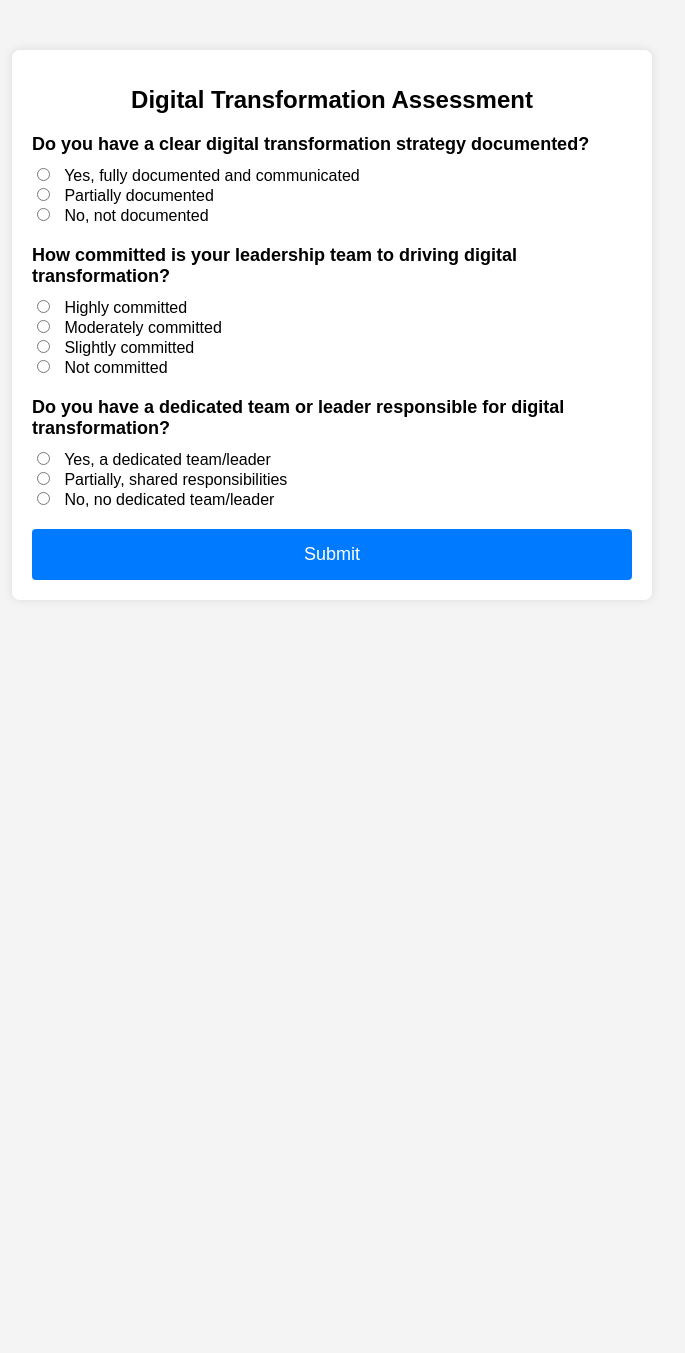
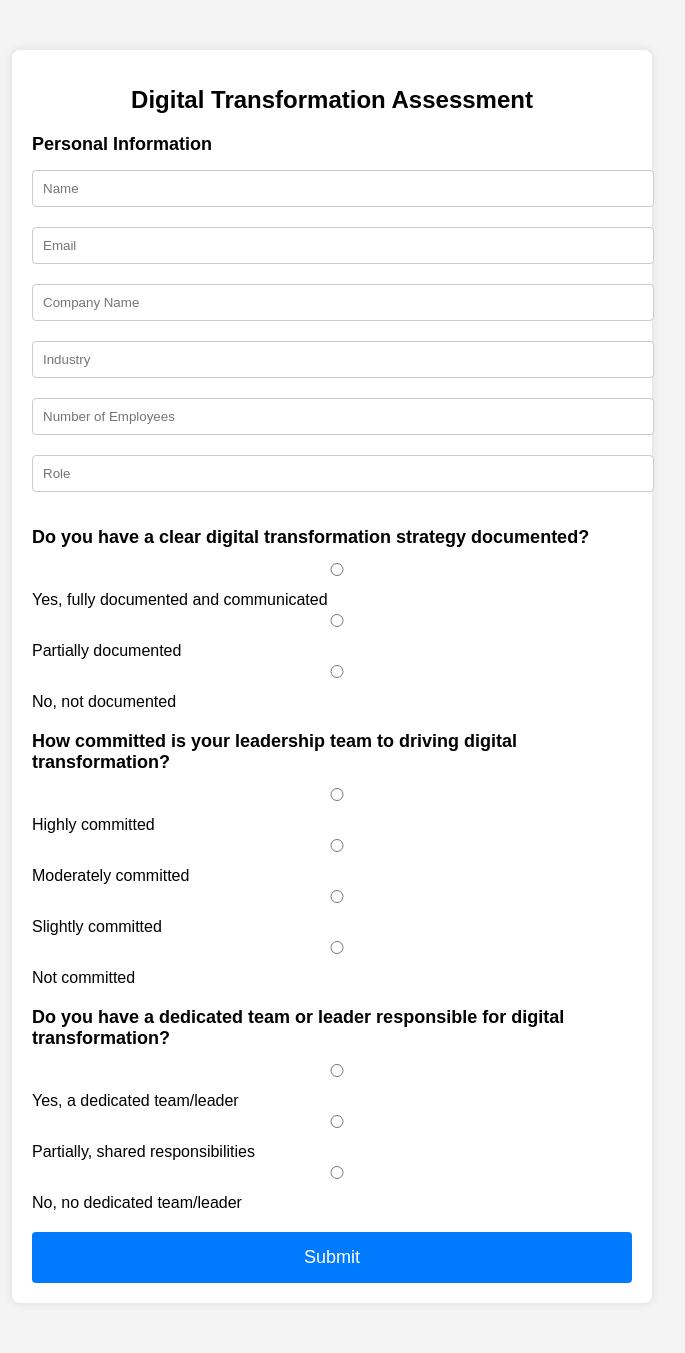
Before and after one commit to cacaprog/mkt_diagnostic, a Flask app: page / in a window 1280 px wide. Shown: the whole page, without its empty margins (308-993 px from the left). Before the commit the page ends 580 px from the top, so only its background shows below. Run offline with Flask 3, Linux system fonts and the light colour scheme.

Commit message:
Add user information collection and store in Google Sheets

```diff
--- a/app.py
+++ b/app.py
@@ -1,10 +1,15 @@
 import os
 from flask import Flask, render_template, request
+from datetime import datetime
+import gspread
+from oauth2client.service_account import ServiceAccountCredentials
+
 
 app = Flask(__name__)
 
 # Add enumerate to the Jinja2 environment globals
 app.jinja_env.globals.update(enumerate=enumerate)
+
 
 questions = [
     {
@@ -47,15 +52,23 @@ recommendations = [
 ]
 
 
-def save_assessment(score, recommendation):
-    with open('assessments.txt', 'a') as file:
-        timestamp = datetime.now().strftime('%Y-%m-%d %H:%M:%S')
-        file.write(f'{timestamp}, Score: {score}, Recommendation: {recommendation}\n')
+# Google Sheets setup
+scope = ["https://spreadsheets.google.com/feeds", "https://www.googleapis.com/auth/drive"]
+creds = ServiceAccountCredentials.from_json_keyfile_name("path/to/credentials.json", scope)
+client = gspread.authorize(creds)
+
+
+# Open the Google Sheet by name
+sheet = client.open("Your Google Sheet Name").sheet1
+
+def save_to_google_sheets(data):
+    sheet.append_row(data)
 
 
 @app.route('/')
 def index():
     return render_template('index.html', questions=questions)
+
 
 @app.route('/submit', methods=['POST'])
 def submit():
@@ -65,8 +78,8 @@ def submit():
         score += int(answer)
 
     # Initialize recommendation and follow_up with default values
+    follow_up = "No follow-up actions available."
     recommendation = "No recommendation found."
-    follow_up = "No follow-up actions available."
 
     for rec in recommendations:
         if rec['min_score'] <= score <= rec['max_score']:
@@ -74,7 +87,22 @@ def submit():
             follow_up = rec['follow_up']
             break
 
-    return render_template('result.html', score=score, recommendation=recommendation, follow_up=follow_up)
+    # Collect additional information
+    name = request.form.get('name')
+    email = request.form.get('email')
+    company_name = request.form.get('company_name')
+    industry = request.form.get('industry')
+    employees = request.form.get('employees')
+    role = request.form.get('role')
+    timestamp = datetime.now().strftime('%Y-%m-%d %H:%M:%S')
+
+    # Save the assessment information to Google Sheets
+    data = [timestamp, name, email, company_name, industry, employees, role, score, recommendation, follow_up]
+    save_to_google_sheets(data)
+
+
+    return render_template('result.html', score=score, recommendation=recommendation)
+
 
 if __name__ == '__main__':
     port = int(os.environ.get("PORT", 5000))
--- a/templates/index.html
+++ b/templates/index.html
@@ -24,15 +24,20 @@
             font-size: 24px;
             margin-bottom: 20px;
         }
-        .question {
+        .question, .personal-info {
             margin-bottom: 20px;
         }
-        .question h3 {
+        .question h3, .personal-info h3 {
             margin-bottom: 10px;
             font-size: 18px;
         }
-        .question input {
-            margin-right: 10px;
+        .question input, .personal-info input, .personal-info select {
+            width: 100%;
+            padding: 10px;
+            margin-top: 5px;
+            margin-bottom: 15px;
+            border: 1px solid #ccc;
+            border-radius: 4px;
         }
         button {
             display: block;
@@ -59,6 +64,15 @@
     <div class="container">
         <h1>Digital Transformation Assessment</h1>
         <form action="/submit" method="post">
+            <div class="personal-info">
+                <h3>Personal Information</h3>
+                <input type="text" name="name" placeholder="Name" required>
+                <input type="email" name="email" placeholder="Email" required>
+                <input type="text" name="company_name" placeholder="Company Name" required>
+                <input type="text" name="industry" placeholder="Industry" required>
+                <input type="number" name="employees" placeholder="Number of Employees" required>
+                <input type="text" name="role" placeholder="Role" required>
+            </div>
             {% for i, question in enumerate(questions) %}
                 <div class="question">
                     <h3>{{ question.question }}</h3>
```
Also changed, not shown: 2 other files.
